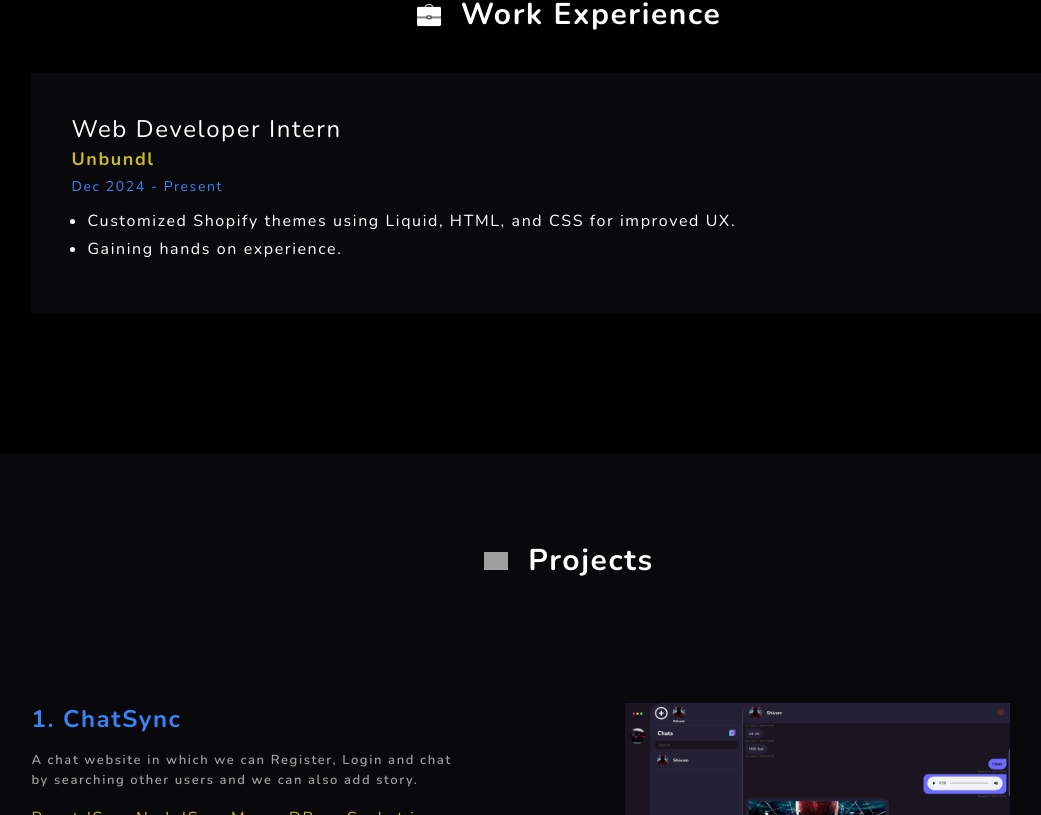
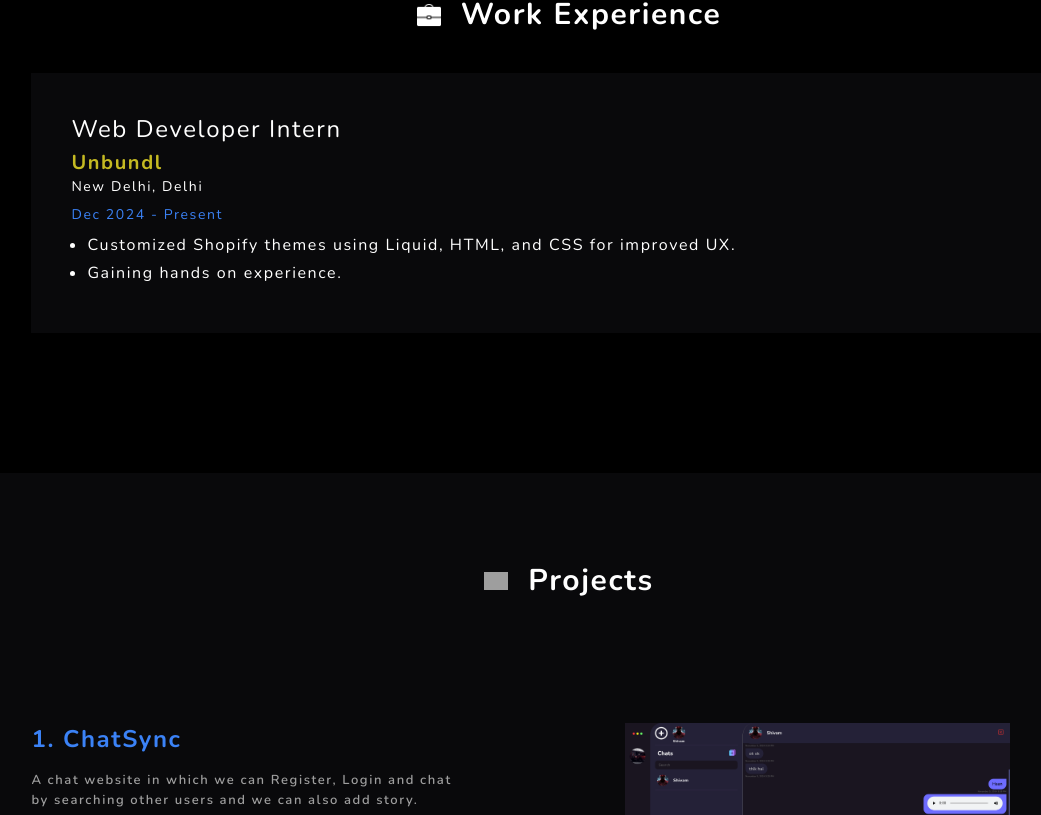
Before and after one commit to mayankkr121001/Portfolio, a React (Vite) app: page / in a window 1280 px wide. Shown: the part 1365-2180 px from the top of the page, without its empty margins (71-1112 px from the left). Built offline with nearby package versions, Linux system fonts and the light colour scheme; grey boxes are pictures that could not be loaded; a web font is replaced by a local one.

Commit message:
Location changed

```diff
--- a/src/component/Contact.jsx
+++ b/src/component/Contact.jsx
@@ -47,7 +47,7 @@ function Contact() {
                             </div>
                             <div className='flex items-center gap-4 pt-2'>
                                 <img className='w-4 h-4' src={locationIcon} alt="call" />
-                                <p>Dhanbad, India</p>
+                                <p>New Delhi, India</p>
                             </div>
                         </div>
 
--- a/src/component/Experience.jsx
+++ b/src/component/Experience.jsx
@@ -11,10 +11,11 @@ function Experience() {
                 </div>
                 <div className='w-full flex flex-col gap-10 my-10'>
                     <div className="bg-zinc-950 text-left p-5 sm:p-10">
-                        <p className='text-2xl'>Web Developer Intern</p>
-                        <a href='https://www.unbundl.com' target='_blank' className='text-lg text-[#c5ba22] font-bold'>Unbundl</a>
-                        <p className='text-sm text-blue-500 mt-1'>Dec 2024 - Present</p>
-                        <ul className='list-disc ml-4 my-3 flex flex-col gap-1'>
+                        <p className='text-2xl mb-1'>Web Developer Intern</p>
+                        <a href='https://www.unbundl.com' target='_blank' className='text-xl text-[#c5ba22] font-bold'>Unbundl</a>
+                        <p className='text-sm'>New Delhi, Delhi</p>
+                        <p className='text-sm text-blue-500 mt-2'>Dec 2024 - Present</p>
+                        <ul className='list-disc ml-4 my-2 flex flex-col gap-1'>
                             <li>Customized Shopify themes using Liquid, HTML, and CSS for improved UX.</li>
                             <li>Gaining hands on experience.</li>
                         </ul>
```
